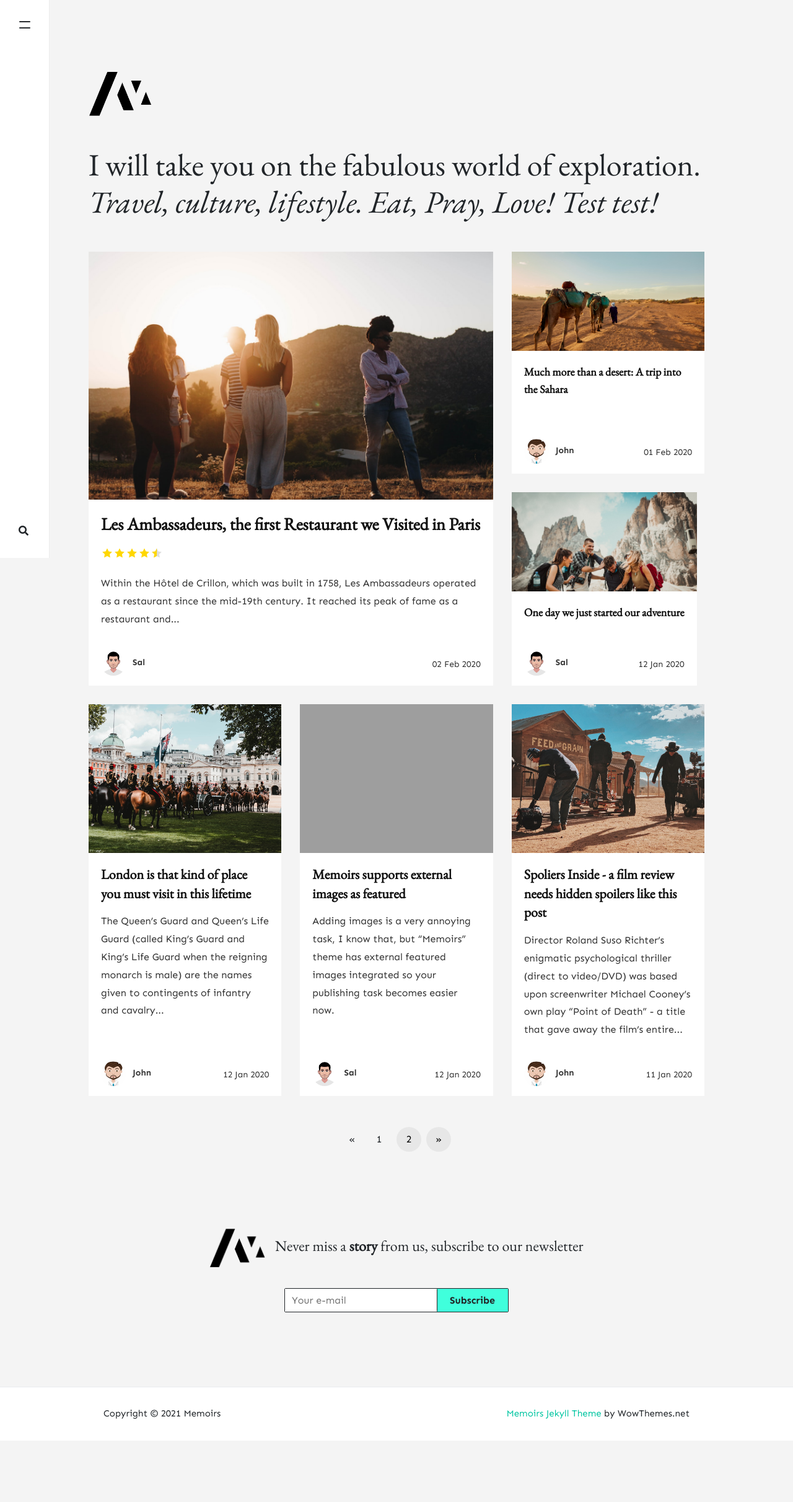
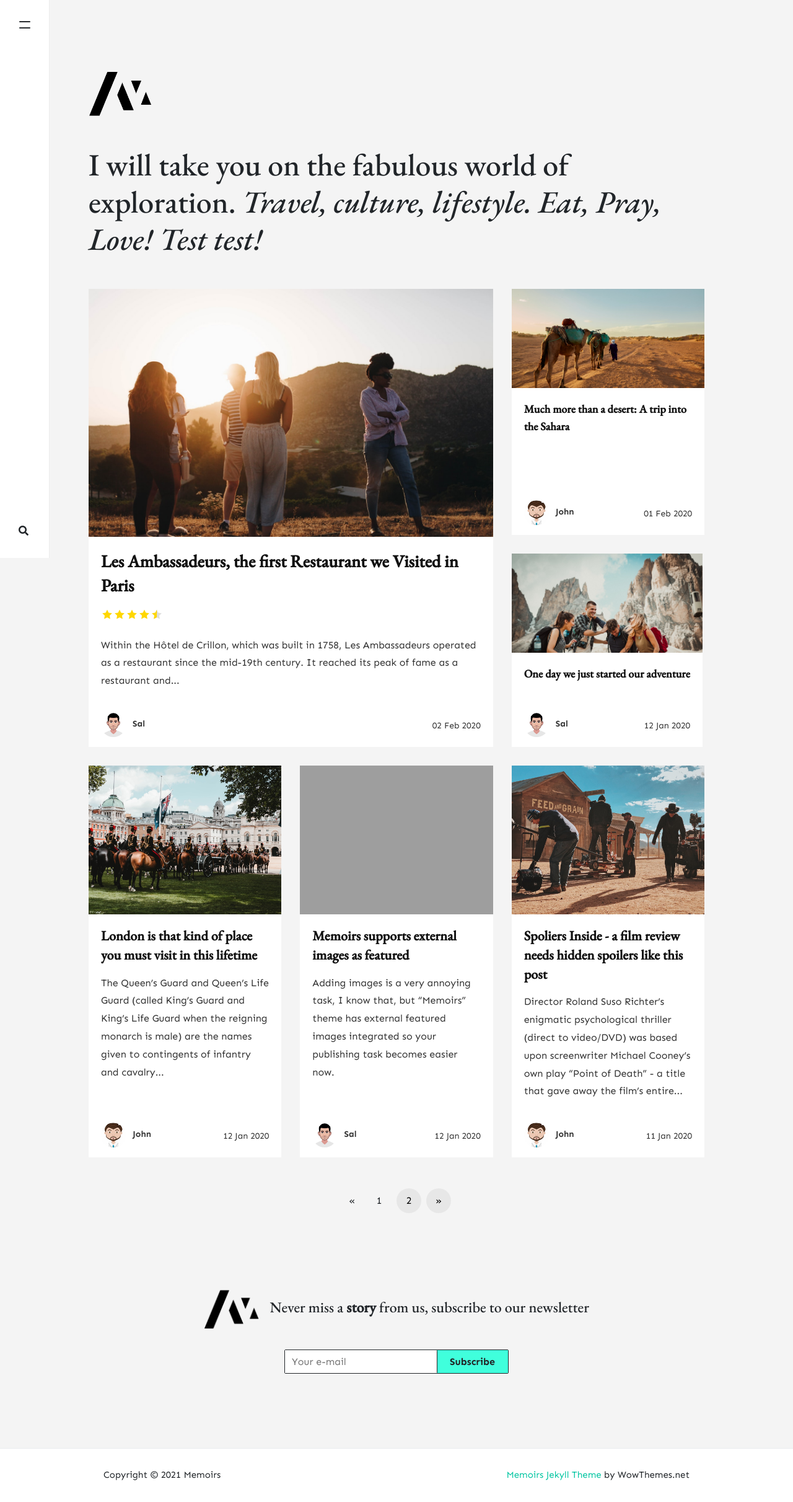
Before and after one commit to lf1921/mighty-kangaroo-0c9ea, a Jekyll site: the page built from index.html, in a window 1280 px wide. Shown: the whole page at 62% size. Built offline with Jekyll 4.4.1, drawn with Linux system fonts in a browser that asks for light colours; nearby versions of some CDN libraries; the list of posts is cut into pages by our own code; comment, search, counter and statistics services are not loaded; before the commit the page ends 2324 px from its top, so only the background shows below that; grey boxes are pictures that could not be loaded.

Commit message:
default.html: changed

```diff
--- a/_layouts/default.html
+++ b/_layouts/default.html
@@ -35,7 +35,7 @@
 	<!-- defer loading of font and font awesome -->
 	<noscript id="deferred-styles">
 		<link href="https://fonts.googleapis.com/css?family=Sen:400,700&display=swap" rel="stylesheet">
-        <link href="https://fonts.googleapis.com/css2?family=EB+Garamond:ital@0;1&display=swap" rel="stylesheet">
+        <link href="https://fonts.googleapis.com/css2?family=EB+Garamond:ital,wght@0,500;1,500&display=swap" rel="stylesheet">
         <link rel="stylesheet" href="https://use.fontawesome.com/releases/v5.0.13/css/all.css" integrity="sha384-DNOHZ68U8hZfKXOrtjWvjxusGo9WQnrNx2sqG0tfsghAvtVlRW3tvkXWZh58N9jp" crossorigin="anonymous">
 	</noscript>
 
```
